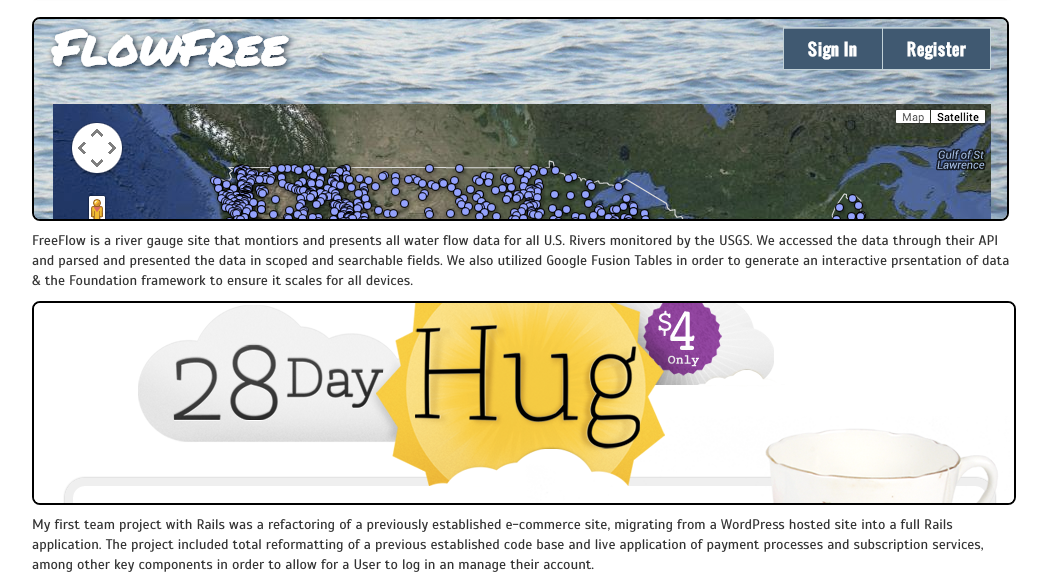
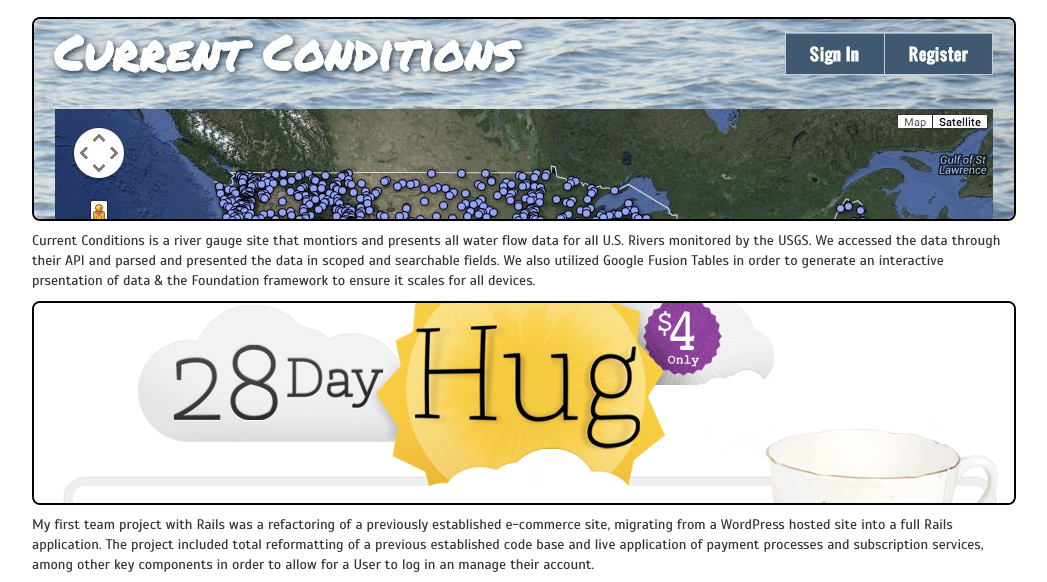
Before and after one commit to Patrickmnts/patrickmnts.github.com, a plain HTML site: page projects.html in a window 1280 px wide. Shown: the part 155-737 px from the top of the page, without its empty margins (118-1165 px from the left). Drawn offline with nearby package versions, Linux system fonts and the light colour scheme.

Commit message:
update current conditions img for projects page

```diff
--- a/projects.html
+++ b/projects.html
@@ -49,8 +49,8 @@
       </div>
       <div class="row-fluid">
         <div class="span12">
-          <a href="img/ss-freeflow.jpg" alt="freeflow screenshot" class="group3 cboxElement" title="FreeFlow, prsenting information for all U.S. streamflow data available through the USGS API."><img src="img/ss-freeflowCrop.png" alt="freeflow screenshot" class="image"></a>
-          <p>FreeFlow is a river gauge site that montiors and presents all water flow data for all U.S. Rivers monitored by the USGS.  We accessed the data through their API and parsed and presented the data in scoped and searchable fields.  We also utilized Google Fusion Tables in order to generate an interactive prsentation of data & the Foundation framework to ensure it scales for all devices.</p>
+          <a href="img/ssCurrentCond.jpg" alt="current conditions screenshot" class="group3 cboxElement" title="FreeFlow, prsenting information for all U.S. streamflow data available through the USGS API."><img src="img/ssCurrentCond-crop.jpg" alt="current conditions screenshot" class="image"></a>
+          <p>Current Conditions is a river gauge site that montiors and presents all water flow data for all U.S. Rivers monitored by the USGS.  We accessed the data through their API and parsed and presented the data in scoped and searchable fields.  We also utilized Google Fusion Tables in order to generate an interactive prsentation of data & the Foundation framework to ensure it scales for all devices.</p>
         </div>
       </div>
       <div class="row-fluid">
```
Also changed, not shown: img/ss-freeflow.jpg (deleted), img/ss-freeflow.png (deleted), img/ss-freeflowCrop.png (deleted), img/ssCurrentCond-crop.jpg (added), img/ssCurrentCond.jpg (added).
